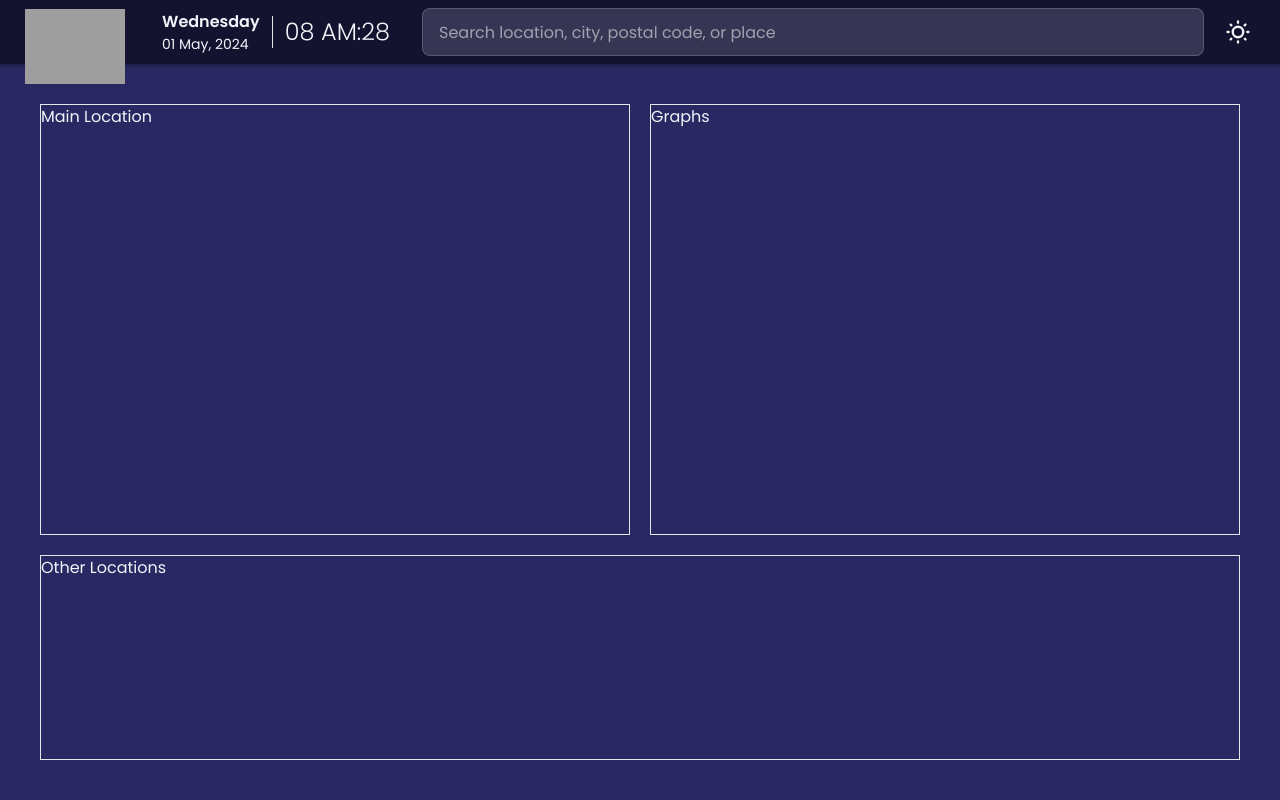
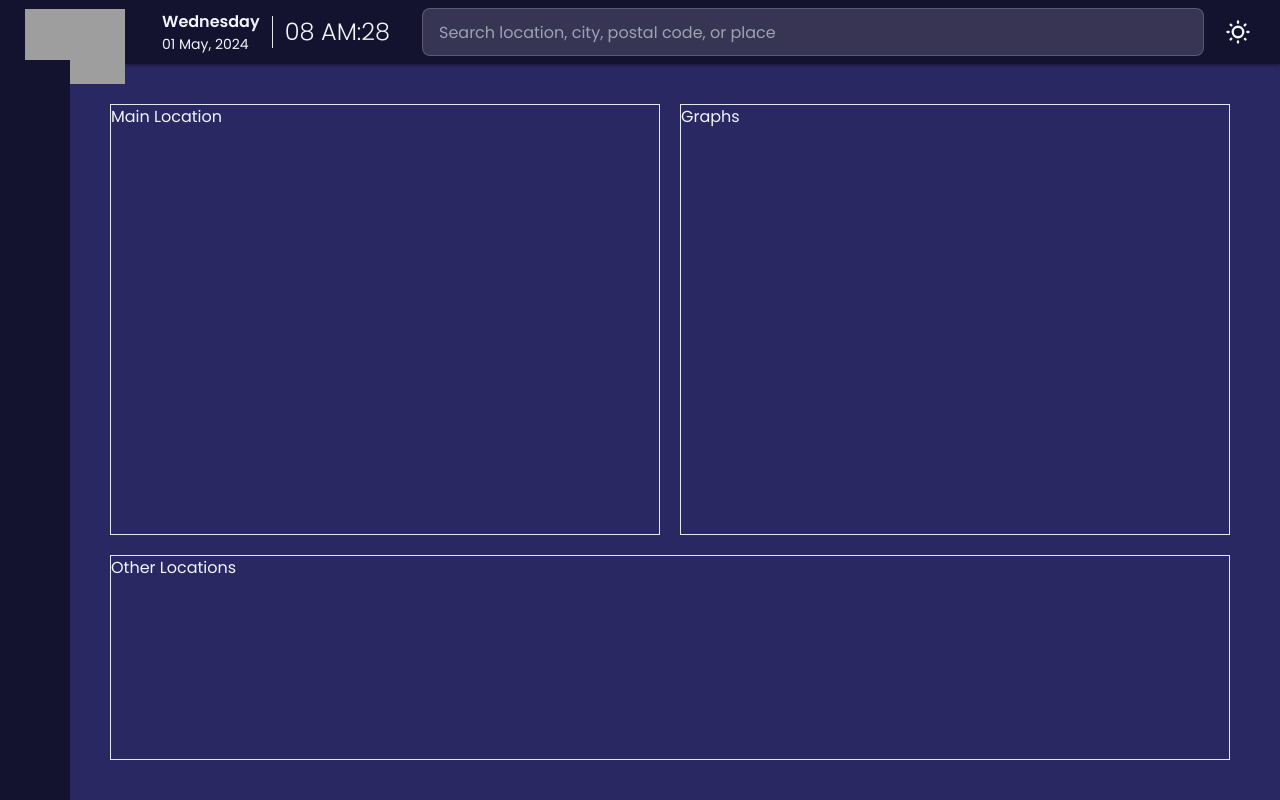
Before and after one commit to FIT3170-Weather/weather-app, a SvelteKit app: page / in a window 1280 px wide. Built offline with nearby package versions, Linux system fonts and the light colour scheme; grey boxes are pictures that could not be loaded.

Commit message:
Add basecode for side-nav

```diff
--- a/src/routes/+page.svelte
+++ b/src/routes/+page.svelte
@@ -1,15 +1,18 @@
 <script>
+	import SideNav from "./components/SideNav.svelte";
 </script>
+
+<SideNav/>
 
 <svelte:head>
 	<title>CliMate</title>
 	<meta name="description" content="Climate web app" />
 </svelte:head>
 
-<section>
+<section class="content">
 	<!-- 3x4 grid used for dashboard -->
 	<!-- 100vh - 64px (header height), so dashboard fills remaining height -->
-	<div class="grid grid-rows-3 grid-cols-4 gap-5 p-10 justify-center h-[calc(100vh-64px)] w-screen">
+	<div class="grid grid-rows-3 grid-cols-4 gap-5 p-10 justify-center h-[calc(100vh-64px)] w-screen grid-content">
 		<!-- TODO: Main location here -->
 		<div class="row-span-2 col-span-2 border h-full w-full grow">Main Location</div>
 		<!-- TODO: Graphs here -->
@@ -20,4 +23,14 @@
 </section>
 
 <style>
+	.content {
+       margin-left: 70px; /* Same width as the side nav */
+       margin-right: 10px;
+       /* Add additional styles as needed */
+   }
+
+   .grid-content {
+       width: 100%;
+   }
+
 </style>
--- a/src/routes/components/SideNav.svelte
+++ b/src/routes/components/SideNav.svelte
@@ -1,6 +1,41 @@
-<!-- This doesn't work
-<div class="sidenav-custom w-16 flex h-screen -z-1 items-center justify-center bg-base-200">
-    <h1>Nav</h1>
-</div> -->
+<script>
+    export let isOpen = true; // Initially open
+  </script>
+   <div class="sidenav" class:open={isOpen}>
+    <div class="button-container">
+        <!-- Add buttons here -->
+    </div>
+  </div>
+   <style>
+    .button-container {
+    display: flex;
+    flex-direction: column;
+    align-items: center;
+    height: 100%;
+    }
 
-<!-- TODO -->
+    .sidenav {
+      position: fixed;
+      top: 60px;
+      left: 0;
+      bottom: 0%;
+      width: 70px;
+      background-color: #13122F;
+      padding: 10px;
+      transition: transform 0.3s ease;
+      transform: translateX(-100%);
+    }
+     .sidenav.open {
+      transform: translateX(0);
+    }
+     button {
+      display: block;
+      margin-bottom: 10px;
+      background: none;
+      border: none;
+      cursor: pointer;
+    }
+     img {
+      width: 100%;
+    }
+  </style>
```
